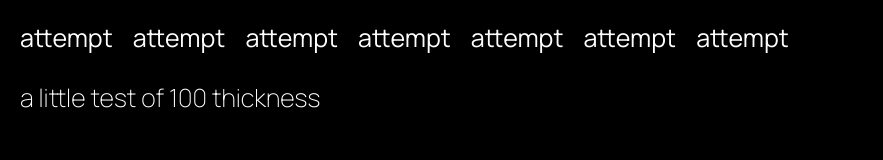
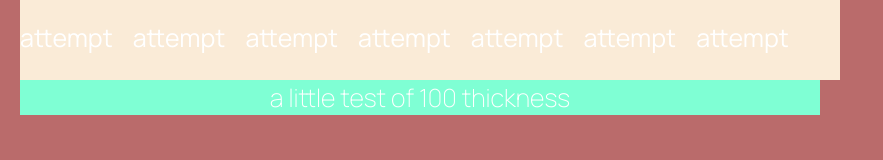
Before and after one commit to benidot/newWebsite, a plain HTML site: page index.html in a window 1280 px wide. Shown: the whole page, without its empty margins (0-883 px from the left). Drawn offline with Linux system fonts and the light colour scheme.

Commit message:
debug for home

```diff
--- a/css/main.css
+++ b/css/main.css
@@ -9,9 +9,12 @@
 }
 
 body {
-    background-color: black;
+    background-color: rgb(186, 107, 107);
     padding-left: 1rem;
     width: 100vh;
+    height: 100lvh;
+    display: flex;
+    flex-direction: column;
 }
 
 a {
@@ -23,6 +26,7 @@ a:hover {
 }
 
 header {
+    background-color: antiquewhite;
     width: 100vh;
     display: flex;
     gap: 1rem;
@@ -41,3 +45,12 @@ header {
 b {
     font-weight: 600;
 }
+
+.main {
+    background-color: aquamarine;
+    display: flex;
+    align-items: center;
+    justify-content: center;
+    width: 100vh;
+    height: max-content;
+}
--- a/index.html
+++ b/index.html
@@ -16,6 +16,8 @@
         <a href="">attempt</a>
         <a href="">attempt</a>
     </header>
-    <p class="thin">a little test of 100 thickness</p>
+    <div class="main">
+        <p class="thin">a little test of 100 thickness</p>
+    </div>
 </body>
 </html>
```
